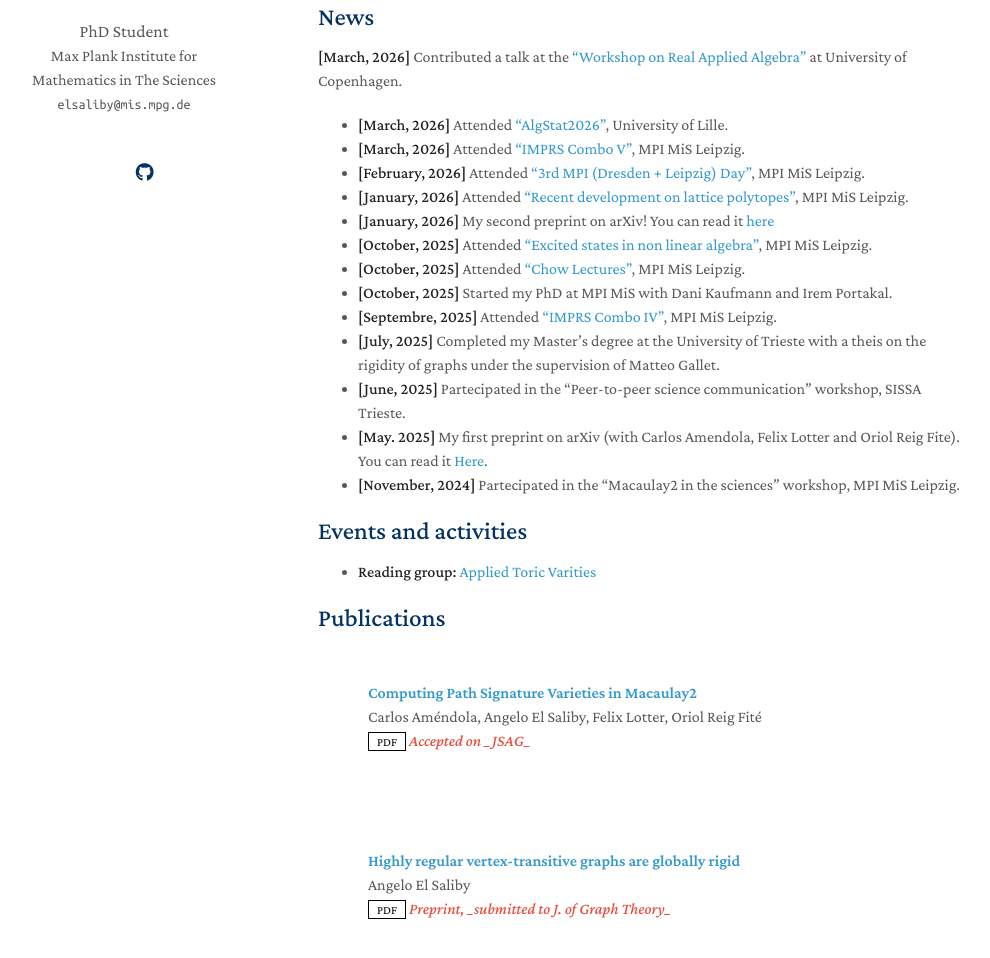
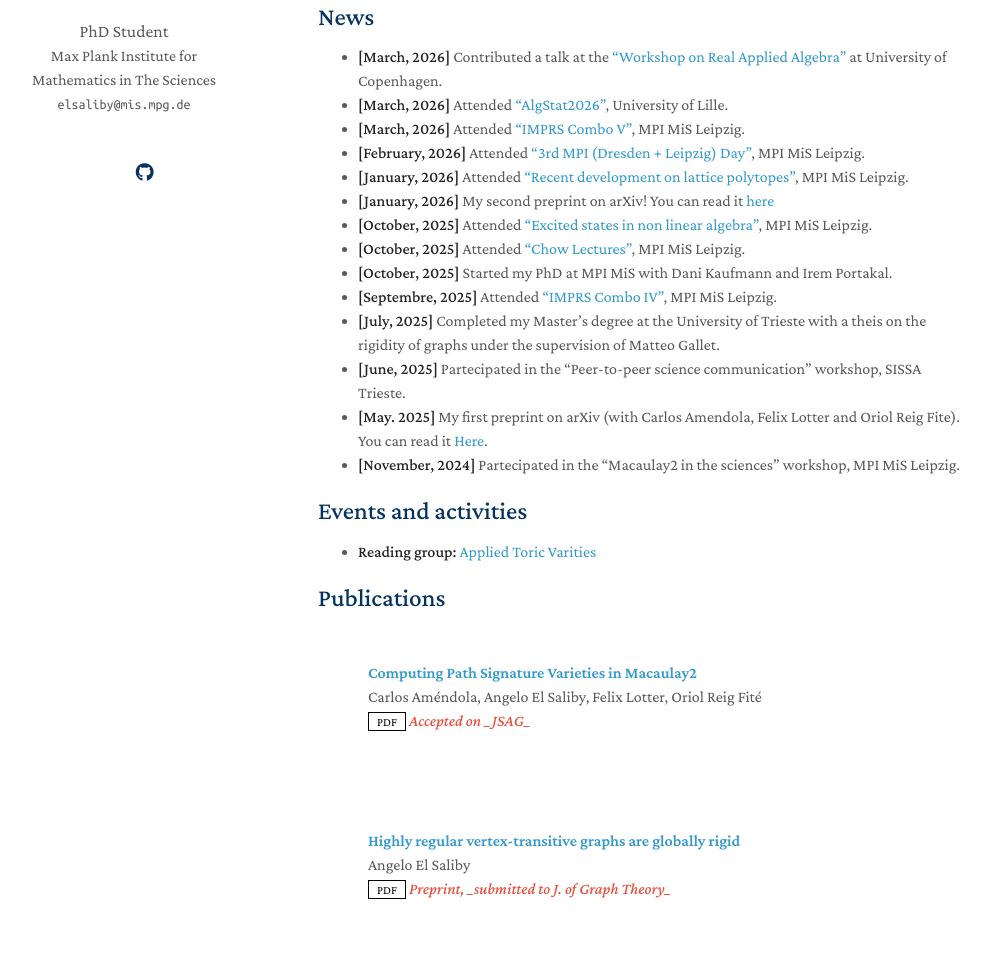
Before and after one commit to AngeloElSaliby/AngeloElSaliby.github.io, a Jekyll site: the page built from index.md, in a window 1280 px wide and 1301 px high. Shown: the part 222-1180 px from the top of the window, without its empty margins (152-1142 px from the left). Built offline with Jekyll 4.4.1, drawn with Linux system fonts in a browser that asks for light colours; a style sheet for code colours, icons or effects is not loaded; our own code applies the rules of GitHub Pages for plain Markdown files.

Commit message:
typo and CV update

```diff
--- a/index.md
+++ b/index.md
@@ -9,7 +9,7 @@ I am a PhD student at the Max Plank Institute for Mathematics in the Sciences in
 
 
 ## News
-**[March, 2026]** Contributed a talk at the  ["Workshop on Real Applied Algebra"](https://www.math.ku.dk/english/calendar/events/workshop-on-real-applied-algebra/) at University of Copenhagen.
+- **[March, 2026]** Contributed a talk at the  ["Workshop on Real Applied Algebra"](https://www.math.ku.dk/english/calendar/events/workshop-on-real-applied-algebra/) at University of Copenhagen.
 - **[March, 2026]** Attended ["AlgStat2026"](https://www.mathconf.org/algstat2026), University of Lille.
 - **[March, 2026]** Attended ["IMPRS Combo V"](https://www.mis.mpg.de/events/series/imprs-combo-v), MPI MiS Leipzig.
 - **[February, 2026]** Attended ["3rd MPI (Dresden + Leipzig) Day"](https://www.mis.mpg.de/de/events/series/3rd-mpi-dresden-leipzig-day), MPI MiS Leipzig.
```
Also changed, not shown: 1 other file.
